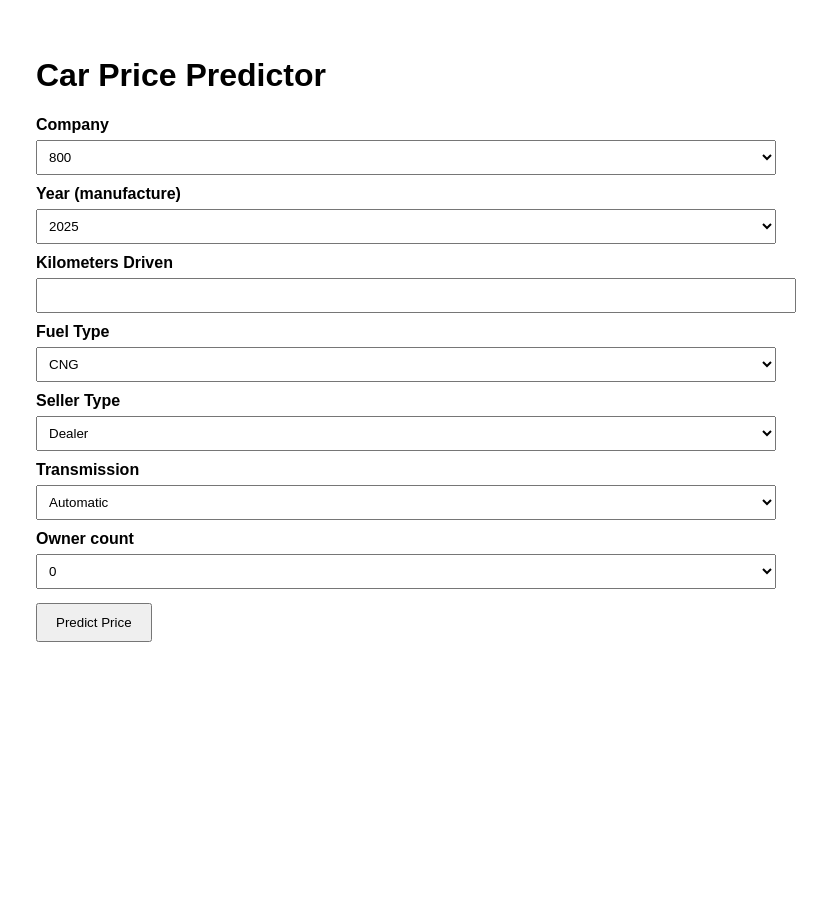
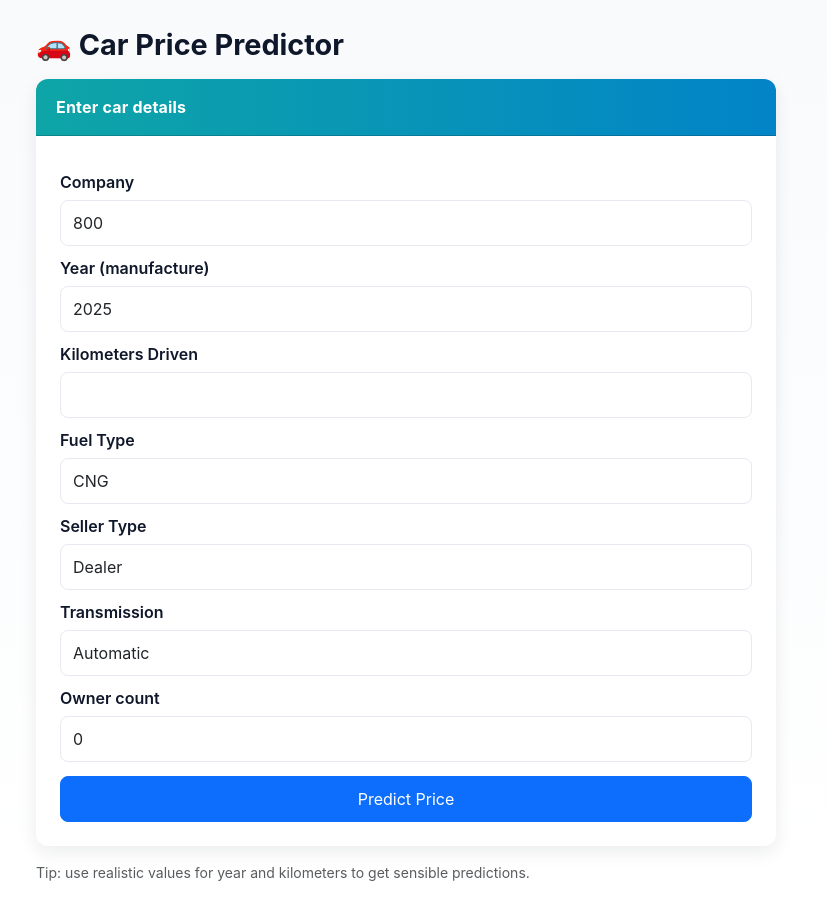
Before and after one commit to vihangarodrigo07/Car-Price-Prediction, a Flask app: page / in a window 1280 px wide. Shown: the whole page, without its empty margins (234-1061 px from the left). Before the commit the page ends 642 px from the top, so only its background shows below. Run offline with Flask 3, Linux system fonts and the light colour scheme; parts of the project's set-up code (start-up, migrations or seed data) failed here and were passed over.

Commit message:
Update index.html

```diff
--- a/templates/index.html
+++ b/templates/index.html
@@ -3,74 +3,167 @@
 <head>
   <meta charset="utf-8">
   <title>Car Price Predictor</title>
+
+  <!-- Bootstrap CSS (only for styling, doesn't change form behavior) -->
+  <link href="https://cdn.jsdelivr.net/npm/bootstrap@5.3.0/dist/css/bootstrap.min.css" rel="stylesheet">
+
   <style>
-    body { font-family: Arial, sans-serif; max-width:740px; margin:24px auto; padding:12px; }
-    label { display:block; margin-top:10px; font-weight:600; }
-    input, select { width:100%; padding:8px; margin-top:6px; }
-    button { margin-top:14px; padding:10px 18px; }
-    .result { margin-top:18px; font-size:1.2em; font-weight:700; }
-    .error { color: darkred; }
+    /* Keep the original max-width feel but use Bootstrap container for responsiveness */
+    body {
+      font-family: Inter, system-ui, -apple-system, "Segoe UI", Roboto, "Helvetica Neue", Arial, sans-serif;
+      background: linear-gradient(180deg, #f8fafc 0%, #ffffff 100%);
+      padding: 28px 12px;
+      color: #111827;
+    }
+
+    .page-wrapper {
+      max-width: 740px;
+      margin: 0 auto;
+    }
+
+    h1 {
+      font-size: 1.8rem;
+      font-weight: 700;
+      margin-bottom: 16px;
+      color: #0f172a;
+      display:flex;
+      align-items:center;
+      gap:.5rem;
+    }
+
+    label {
+      display:block;
+      margin-top:10px;
+      font-weight:600;
+      color: #0f172a;
+      margin-bottom:6px;
+    }
+
+    /* Preserve default input/select behaviour but apply Bootstrap look */
+    input.form-control, select.form-select {
+      padding: 10px 12px;
+      border-radius: 8px;
+      border: 1px solid #e6e9ef;
+      background: #fff;
+    }
+
+    button[type="submit"] {
+      margin-top:14px;
+      padding:10px 18px;
+      border-radius: 8px;
+    }
+
+    .result {
+      margin-top:18px;
+      font-size:1.15em;
+      font-weight:700;
+    }
+
+    .error {
+      color: #7f1d1d;
+    }
+
+    /* Card style for the form area */
+    .card-custom {
+      border: 0;
+      border-radius: 12px;
+      box-shadow: 0 6px 18px rgba(15, 23, 42, 0.08);
+      overflow: hidden;
+    }
+
+    .card-header-custom {
+      background: linear-gradient(90deg,#0ea5a7,#0284c7);
+      color: white;
+      padding: 16px 20px;
+      font-weight:700;
+      letter-spacing: .2px;
+    }
+
+    /* Small responsive tweaks */
+    @media (max-width: 576px) {
+      h1 { font-size: 1.4rem; }
+    }
   </style>
 </head>
 <body>
-  <h1>Car Price Predictor</h1>
+  <div class="page-wrapper">
+
+    <h1>🚗 Car Price Predictor</h1>
+
+    <div class="card card-custom mb-3">
+      <div class="card-header card-header-custom">
+        Enter car details
+      </div>
+      <div class="card-body p-4">
 
         <form action="/predict" method="post">
+
           <label>Company</label>
-    <select name="company" required>
+          <select name="company" required class="form-select">
             {% for c in companies %}
               <option value="{{c}}">{{c}}</option>
             {% endfor %}
           </select>
 
           <label>Year (manufacture)</label>
-    <select name="year" required>
+          <select name="year" required class="form-select">
             {% for y in years %}
               <option value="{{y}}">{{y}}</option>
             {% endfor %}
           </select>
 
           <label>Kilometers Driven</label>
-    <input type="number" name="kms_driven" required min="0">
+          <input type="number" name="kms_driven" required min="0" class="form-control">
 
           <label>Fuel Type</label>
-    <select name="fuel_type" required>
+          <select name="fuel_type" required class="form-select">
             {% for f in fuel_types %}
               <option value="{{f}}">{{f}}</option>
             {% endfor %}
           </select>
 
           <label>Seller Type</label>
-    <select name="seller_type" required>
+          <select name="seller_type" required class="form-select">
             {% for s in sellers %}
               <option value="{{s}}">{{s}}</option>
             {% endfor %}
           </select>
 
           <label>Transmission</label>
-    <select name="transmission" required>
+          <select name="transmission" required class="form-select">
             {% for t in transmissions %}
               <option value="{{t}}">{{t}}</option>
             {% endfor %}
           </select>
 
           <label>Owner count</label>
-    <select name="owner" required>
+          <select name="owner" required class="form-select">
             {% for o in owners %}
               <option value="{{o}}">{{o}}</option>
             {% endfor %}
           </select>
 
-    <button type="submit">Predict Price</button>
+          <button type="submit" class="btn btn-primary w-100">Predict Price</button>
         </form>
 
+      </div>
+    </div>
+
     {% if prediction_text %}
-
-  <div class="result">{{ prediction_text }}</div>
+      <div class="result alert alert-success" role="alert">{{ prediction_text }}</div>
     {% endif %}
 
     {% if error %}
-    <div class="result error">Error: {{ error }}</div>
+      <div class="result alert alert-danger" role="alert">Error: {{ error }}</div>
     {% endif %}
+
+    <div class="mt-3 text-muted small">
+      Tip: use realistic values for year and kilometers to get sensible predictions.
+    </div>
+
+  </div>
+
+  <!-- Bootstrap JS bundle (optional) -->
+  <script src="https://cdn.jsdelivr.net/npm/bootstrap@5.3.0/dist/js/bootstrap.bundle.min.js"></script>
 </body>
 </html>
```
Lines whose indentation alone changed are shown as unchanged.
